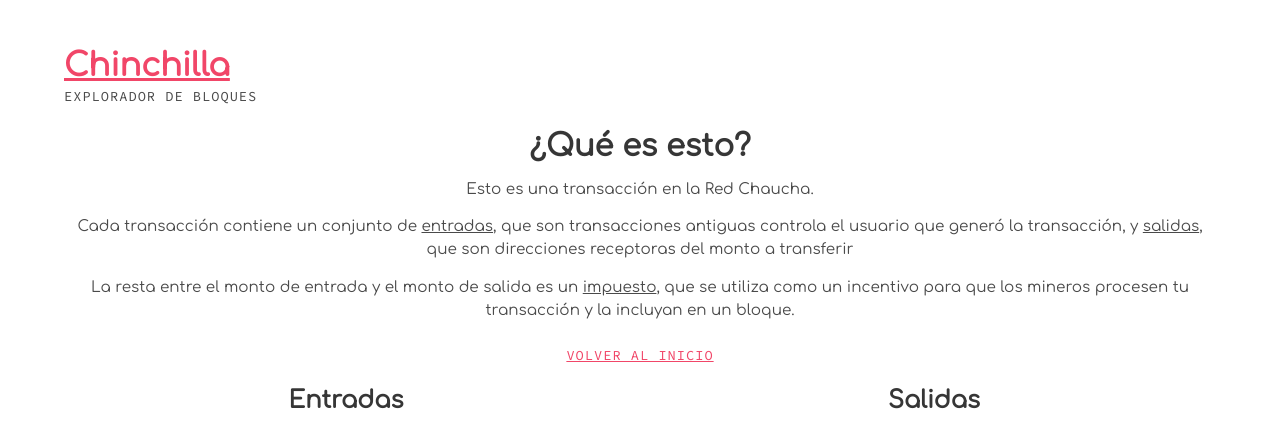
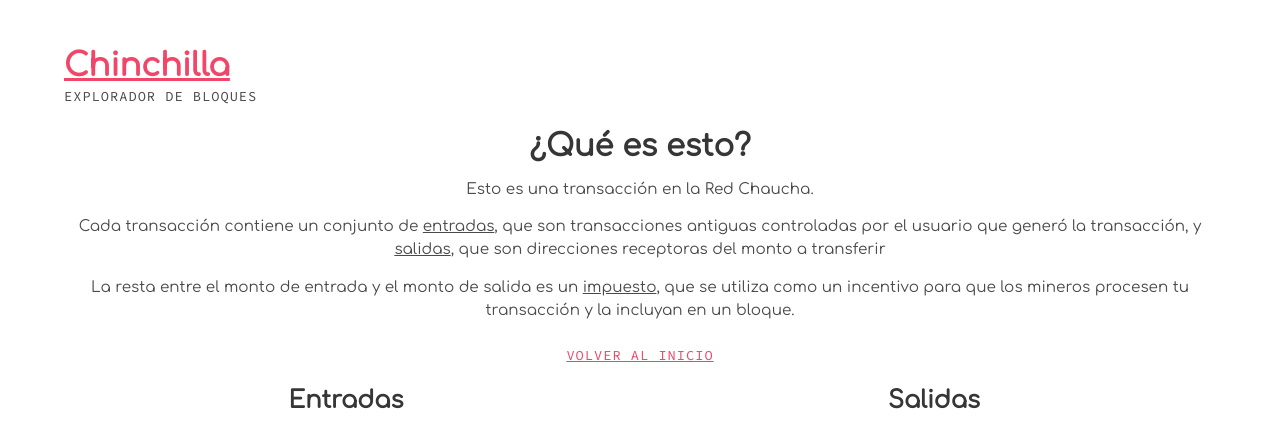
Before and after one commit to proyecto-chaucha/chinchilla, a Flask app: template chinchilla/templates/tx.html in a window 1280 px wide. Shown: the top 438 px of the page. Run offline with Flask 2, Linux system fonts and the light colour scheme; the template is opened without the code that fills it, so the values that code supplies are empty; some libraries are stand-ins or nearby versions.

Commit message:
cambios de explicacion de tx

```diff
--- a/chinchilla/templates/tx.html
+++ b/chinchilla/templates/tx.html
@@ -4,7 +4,7 @@
 <div class="content has-text-centered">
 	<h1>¿Qué es esto?</h1>
 	<p>Esto es una transacción en la Red Chaucha.</p>
-	<p>Cada transacción contiene un conjunto de <u>entradas</u>, que son transacciones antiguas controla el usuario que generó la transacción, y <u>salidas</u>, que son direcciones receptoras del monto a transferir</p>
+	<p>Cada transacción contiene un conjunto de <u>entradas</u>, que son transacciones antiguas controladas por el usuario que generó la transacción, y <u>salidas</u>, que son direcciones receptoras del monto a transferir</p>
 	<p>La resta entre el monto de entrada y el monto de salida es un <u>impuesto</u>, que se utiliza como un incentivo para que los mineros procesen tu transacción y la incluyan en un bloque.</p>
 </div>
 
```
